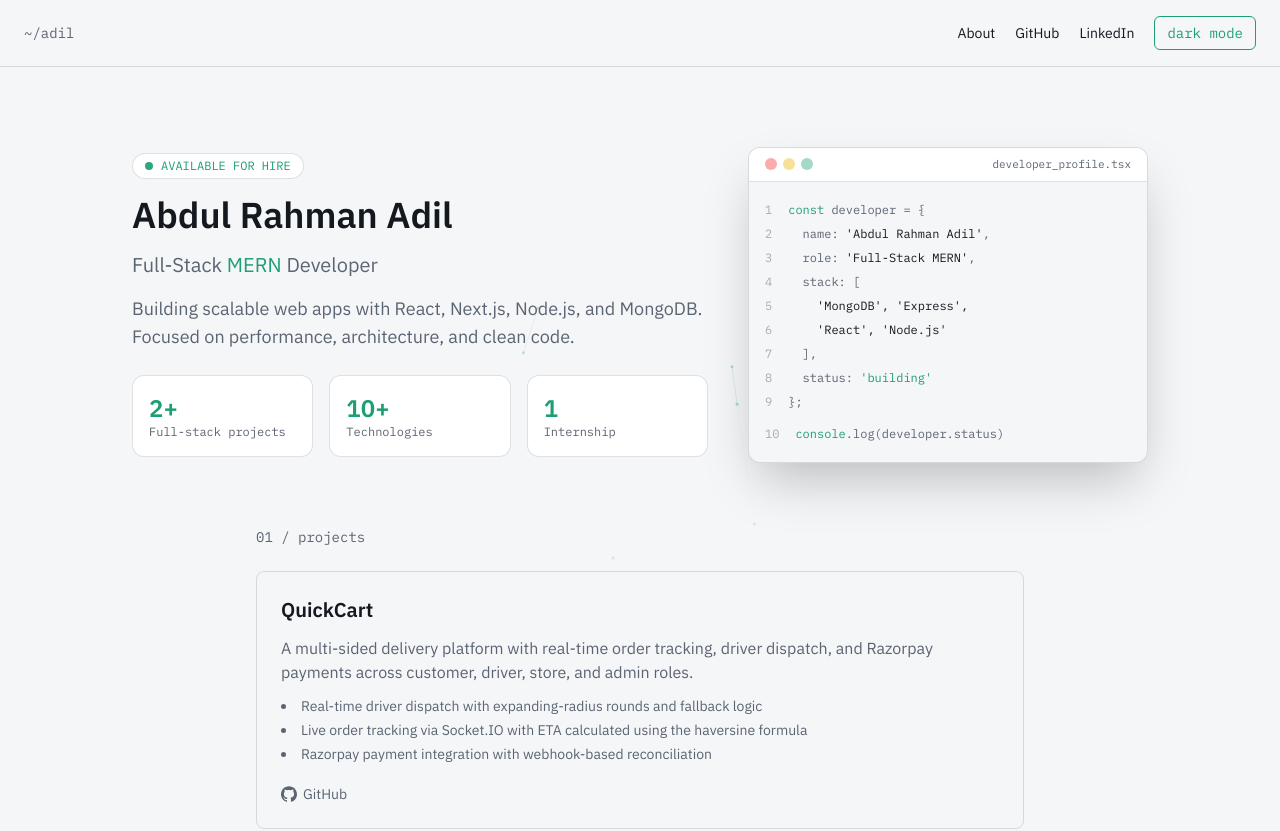
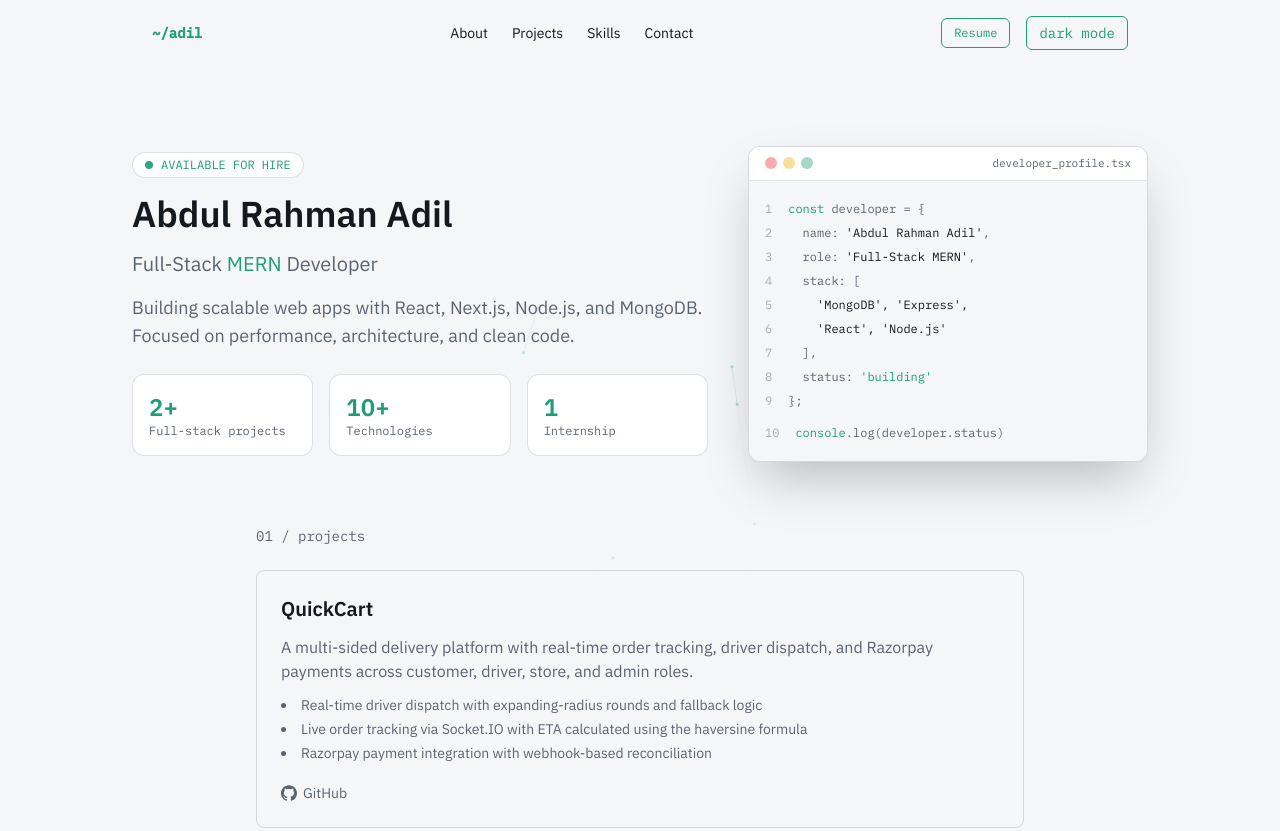
Before and after one commit to adil2133-git/portfolio-website, a Next.js app: page / in a window 1280 px wide. Shown: the top 831 px of the page. Built offline with nearby package versions, Linux system fonts and the light colour scheme; no server answers.

Commit message:
updated header with scroll effect and resume

```diff
--- a/app/about/page.tsx
+++ /dev/null
@@ -1,73 +0,0 @@
-import { MapPin, Briefcase, GraduationCap, Clock } from "lucide-react";
-import { experience } from "@/lib/experience";
-import { skills } from "@/lib/skills";
-
-export default function About() {
-  return (
-    <main className="flex flex-col items-center gap-16 px-6 py-20">
-      <section className="w-full max-w-3xl flex flex-col gap-8">
-  <div>
-    <h2 className="font-mono text-sm text-accent mb-2">01 / about</h2>
-    <h1 className="text-3xl font-semibold mb-4">
-      Crafting digital experiences with logic and precision.
-    </h1>
-    <p className="text-lg text-muted leading-relaxed">
-      A Kerala-based Full-Stack Developer with a deep-seated enthusiasm for
-      the MERN ecosystem. Currently interning at Bridgeon Solution, with two
-      shipped full-stack projects — QuickCart and FUTGEN — focused on clean
-      code, solid architecture, and real-world problem solving.
-    </p>
-  </div>
-
-  <div className="grid grid-cols-2 gap-4">
-    {[
-      { icon: MapPin, label: "Location", value: "Kerala, India" },
-      { icon: Briefcase, label: "Current Role", value: "Full-Stack Intern" },
-      { icon: GraduationCap, label: "Education", value: "BCA Graduate" },
-      { icon: Clock, label: "Availability", value: "Open to opportunities" },
-    ].map((item) => (
-      <div key={item.label} className="p-4 bg-surface border border-muted/20 rounded-xl">
-        <item.icon size={20} className="text-accent mb-2" />
-        <div className="font-mono text-xs text-muted mb-1">{item.label}</div>
-        <div className="text-foreground">{item.value}</div>
-      </div>
-    ))}
-  </div>
-</section>
-
-      <section className="w-full max-w-3xl flex flex-col gap-6">
-        <h2 className="font-mono text-sm text-muted">01 / experience</h2>
-        {experience.map((job) => (
-          <div key={job.company} className="border border-muted/20 rounded-lg p-6 flex flex-col gap-2">
-            <div className="flex flex-col sm:flex-row sm:items-baseline sm:justify-between gap-1">
-              <h3 className="text-lg font-semibold">{job.role}</h3>
-              <span className="font-mono text-xs text-muted">{job.duration}</span>
-            </div>
-            <p className="text-accent text-sm">{job.company}</p>
-            <ul className="list-disc list-inside text-muted text-sm flex flex-col gap-1 mt-2">
-              {job.points.map((point) => <li key={point}>{point}</li>)}
-            </ul>
-          </div>
-        ))}
-      </section>
-
-      <section className="w-full max-w-3xl flex flex-col gap-6">
-        <h2 className="font-mono text-sm text-muted">02 / skills</h2>
-        <div className="flex flex-col gap-5">
-          {skills.map((group) => (
-            <div key={group.category} className="flex flex-col gap-2">
-              <h3 className="text-sm font-semibold text-accent">{group.category}</h3>
-              <div className="flex flex-wrap gap-2">
-                {group.items.map((skill) => (
-                  <span key={skill} className="font-mono text-xs border border-muted/30 text-muted px-2 py-1 rounded">
-                    {skill}
-                  </span>
-                ))}
-              </div>
-            </div>
-          ))}
-        </div>
-      </section>
-    </main>
-  );
-}
--- a/components/Header.tsx
+++ b/components/Header.tsx
@@ -1,33 +1,47 @@
+"use client";
+
+import { useEffect, useState } from "react";
 import Link from "next/link";
 import ThemeToggle from "@/components/ThemeToggle";
 
 export default function Header() {
+  const [scrolled, setScrolled] = useState(false);
+
+  useEffect(() => {
+    function handleScroll() {
+      setScrolled(window.scrollY > 20);
+    }
+    window.addEventListener("scroll", handleScroll);
+    return () => window.removeEventListener("scroll", handleScroll);
+  }, []);
+
   return (
-    <header className="flex items-center justify-between px-6 py-4 border-b border-muted/20">
-      <span className="font-mono text-sm text-muted">~/adil</span>
+    <header
+      className={`sticky top-0 z-50 transition-colors duration-300 ${
+        scrolled ? "bg-background/90 backdrop-blur-sm border-b border-muted/20" : ""
+      }`}
+    >
+      <nav className="flex items-center justify-between px-6 py-4 max-w-5xl mx-auto">
+        <span className="font-mono text-sm text-accent font-bold">~/adil</span>
 
-      <nav className="flex items-center gap-5">
-        <Link href="/about" className="text-sm hover:text-accent transition-colors">
-          About
-        </Link>
-        <a
-          href="https://github.com/adil2133-git"
-          target="_blank"
-          rel="noopener noreferrer"
-          className="text-sm hover:text-accent transition-colors"
-        >
-          GitHub
-        </a>
-        <a
+        <div className="hidden md:flex items-center gap-6">
+          <a href="#about" className="text-sm hover:text-accent transition-colors">About</a>
+          <a href="#projects" className="text-sm hover:text-accent transition-colors">Projects</a>
+          <a href="#skills" className="text-sm hover:text-accent transition-colors">Skills</a>
+          <a href="#contact" className="text-sm hover:text-accent transition-colors">Contact</a>
+        </div>
 
-          href="https://www.linkedin.com/in/abdlrhmnadil"
-          target="_blank"
-          rel="noopener noreferrer"
-          className="text-sm hover:text-accent transition-colors"
-        >
-          LinkedIn
-        </a>
-        <ThemeToggle />
+        <div className="flex items-center gap-4">
+          <a
+            href="/resume.pdf"
+            target="_blank"
+            rel="noopener noreferrer"
+            className="font-mono text-xs border border-accent text-accent px-3 py-1.5 rounded-md hover:bg-accent/10 transition-colors"
+          >
+            Resume
+          </a>
+          <ThemeToggle />
+        </div>
       </nav>
     </header>
   );
```
